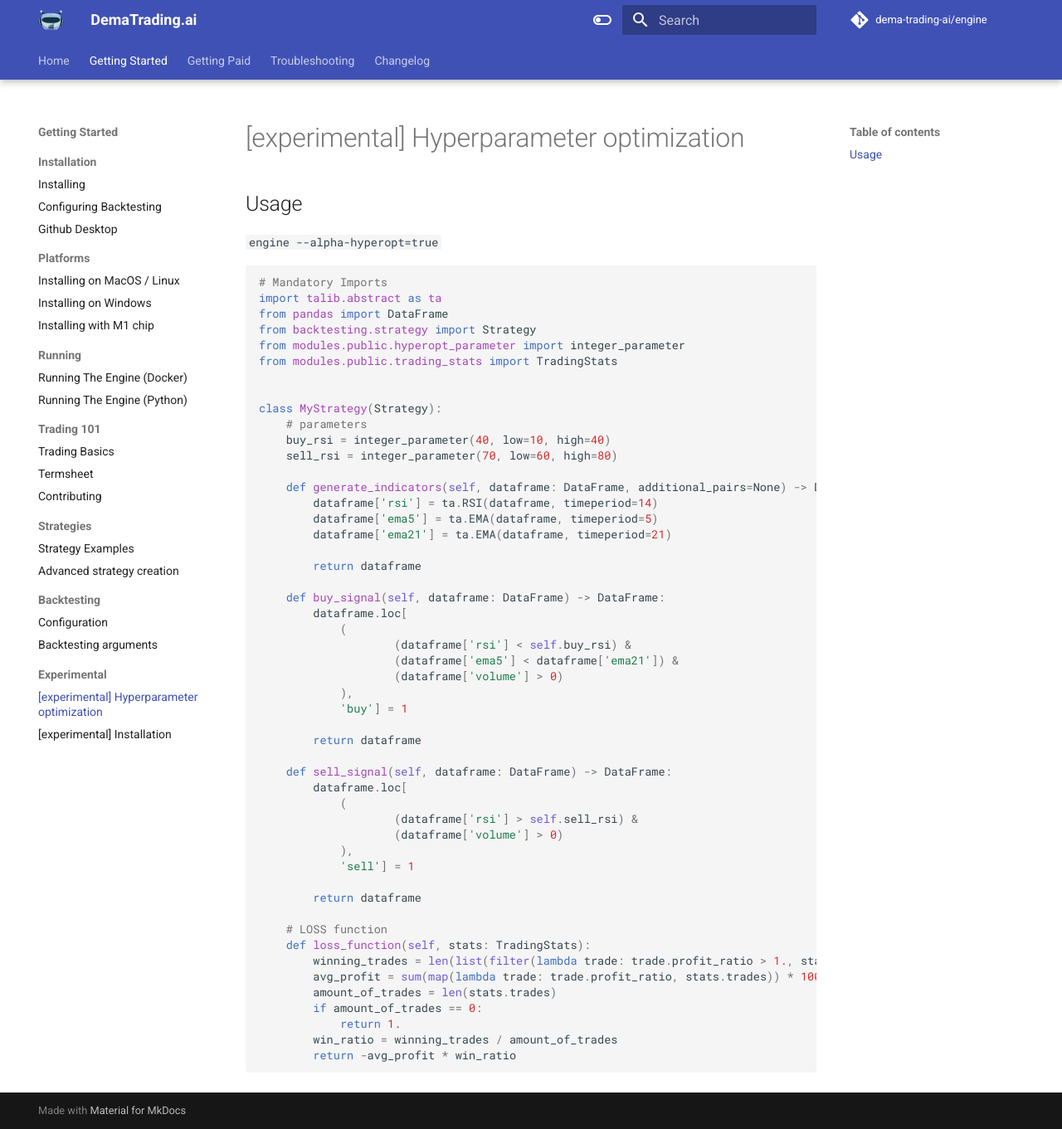
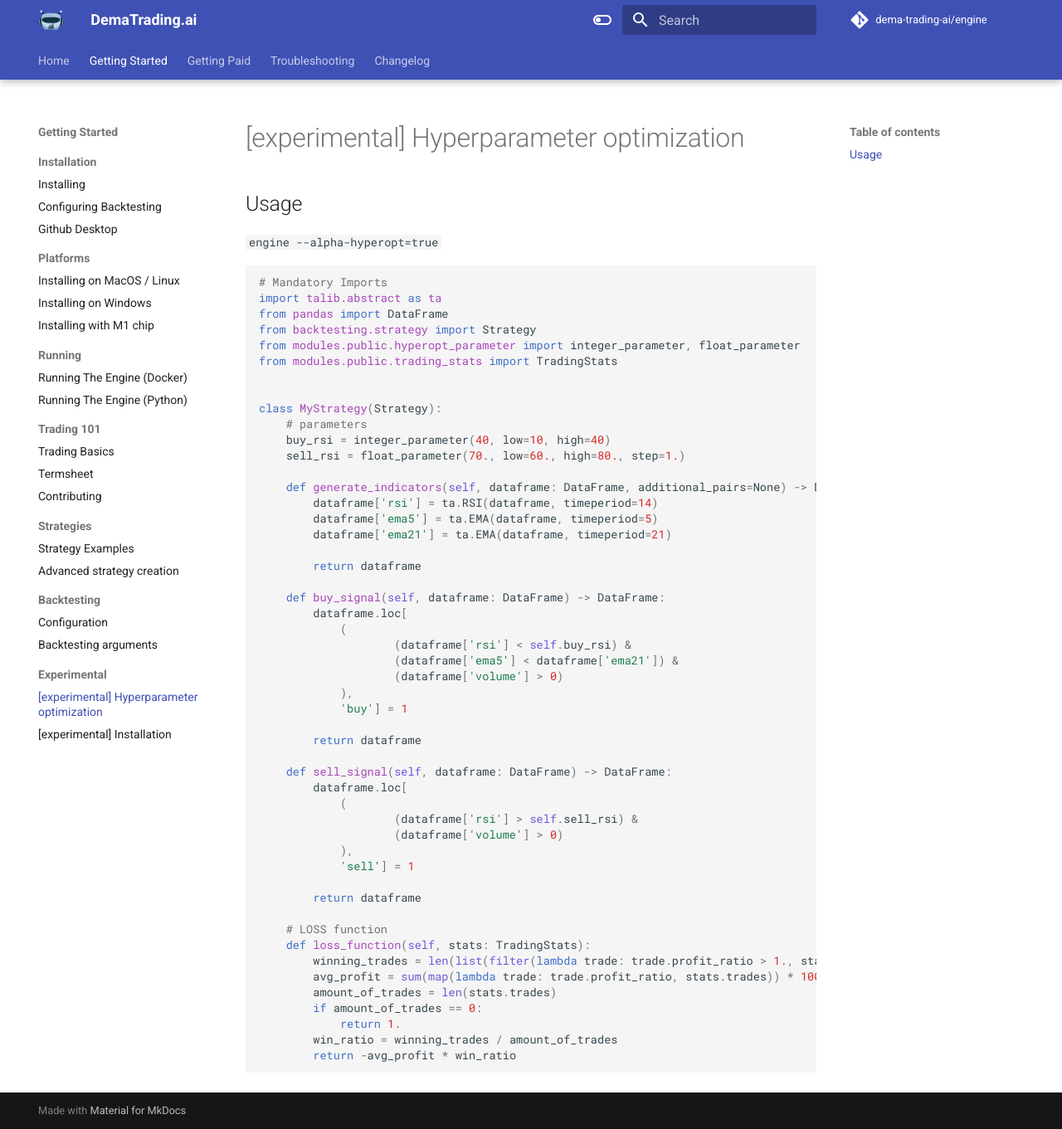
Before and after one commit to dema-trading-ai/docs, an MkDocs documentation site: the page built from docs/getting_started/experimental/hyperopt.md, in a window 1280 px wide and 1361 px high. Shown: the whole window at 83% size. Built offline with MkDocs 1.6.1 and Material for MkDocs 9.7.7, drawn with Linux system fonts in a browser that asks for light colours; comment, search, counter and statistics services are not loaded.

Commit message:
Added step

```diff
--- a/docs/getting_started/experimental/hyperopt.md
+++ b/docs/getting_started/experimental/hyperopt.md
@@ -9,14 +9,14 @@
 import talib.abstract as ta
 from pandas import DataFrame
 from backtesting.strategy import Strategy
-from modules.public.hyperopt_parameter import integer_parameter
+from modules.public.hyperopt_parameter import integer_parameter, float_parameter
 from modules.public.trading_stats import TradingStats
 
 
 class MyStrategy(Strategy):
     # parameters
     buy_rsi = integer_parameter(40, low=10, high=40)
-    sell_rsi = integer_parameter(70, low=60, high=80)
+    sell_rsi = float_parameter(70., low=60., high=80., step=1.)
 
     def generate_indicators(self, dataframe: DataFrame, additional_pairs=None) -> DataFrame:
         dataframe['rsi'] = ta.RSI(dataframe, timeperiod=14)
```
